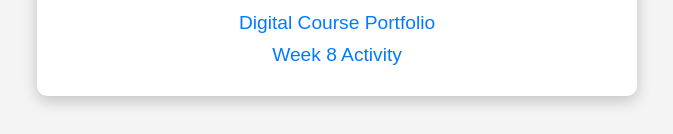
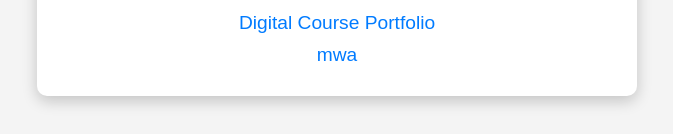
Before and after one commit to Jhnqst/jhnqst.github.io, a plain HTML site: page index.html in a window 1280 px wide. Shown: the part 184-318 px from the top of the page, without its empty margins (303-976 px from the left). Drawn offline with Linux system fonts and the light colour scheme.

Commit message:
Update index.html

```diff
--- a/index.html
+++ b/index.html
@@ -123,7 +123,7 @@
           <h2>HTML Tasks</h2>
           <ol>
               <li><a href="portfolio.html">Digital Course Portfolio</a></li>
-              <li><a href="/mwa/index.html">Week 8 Activity</a></li>
+              <li><a href="/mwa/index.html">mwa</a></li>
           </ol>
       </section>
   </div>
```
